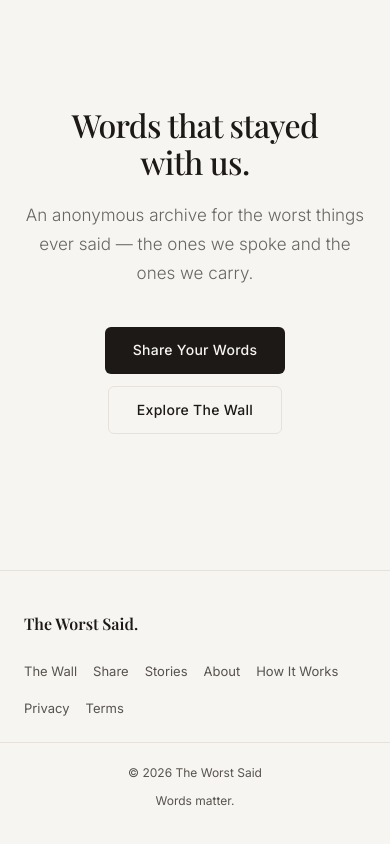
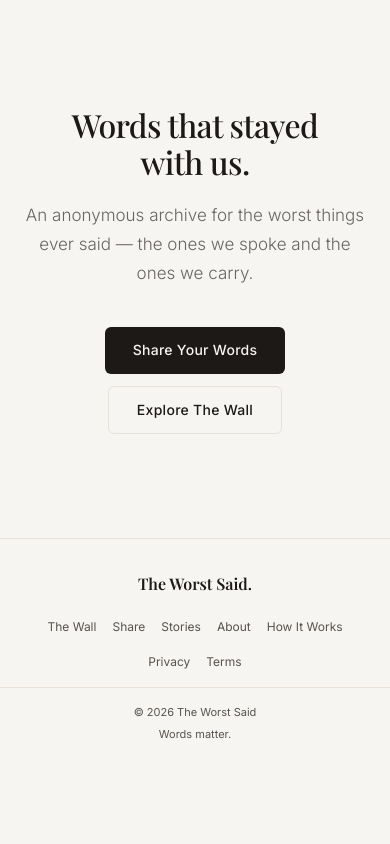
Before and after one commit to teajasvi/said, a Next.js app: page / in a window 390 px wide. Shown: the part 515-1359 px from the top of the page. After the commit the page ends 1290 px from the top, so only its background shows below. Built offline with nearby package versions, Linux system fonts and the light colour scheme; no server answers; the database is empty; a web font is replaced by a local one.

Commit message:
design: minimal centered mobile footer

```diff
--- a/app/globals.css
+++ b/app/globals.css
@@ -267,9 +267,14 @@ ul, ol { list-style: none; }
 .footer__copy { font-size: 0.75rem; color: var(--text-secondary); }
 
 @media (max-width: 768px) {
-  .footer__inner { flex-direction: column; gap: 24px; }
-  .footer__nav { gap: 16px; }
-  .footer__bottom { flex-direction: column; gap: 8px; text-align: center; }
+  .footer { padding: 32px 0; margin-top: 48px; }
+  .footer__inner { flex-direction: column; align-items: center; gap: 20px; }
+  .footer__brand { align-items: center; text-align: center; }
+  .footer__desc { display: none; }
+  .footer__nav { justify-content: center; gap: 16px; }
+  .footer__link { font-size: 0.75rem; }
+  .footer__bottom { flex-direction: column; gap: 4px; text-align: center; padding-top: 16px; margin-top: 16px; }
+  .footer__copy { font-size: 0.6875rem; }
 }
 
 /* ===== Sections ===== */
```
